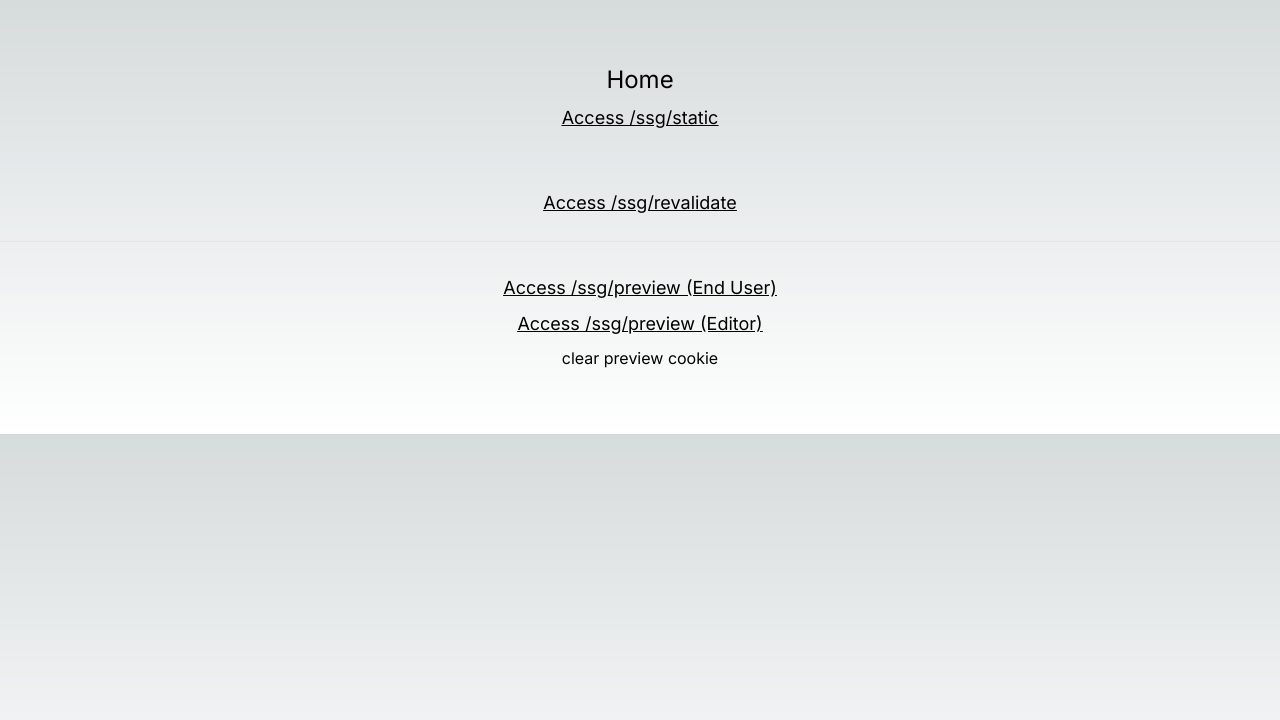
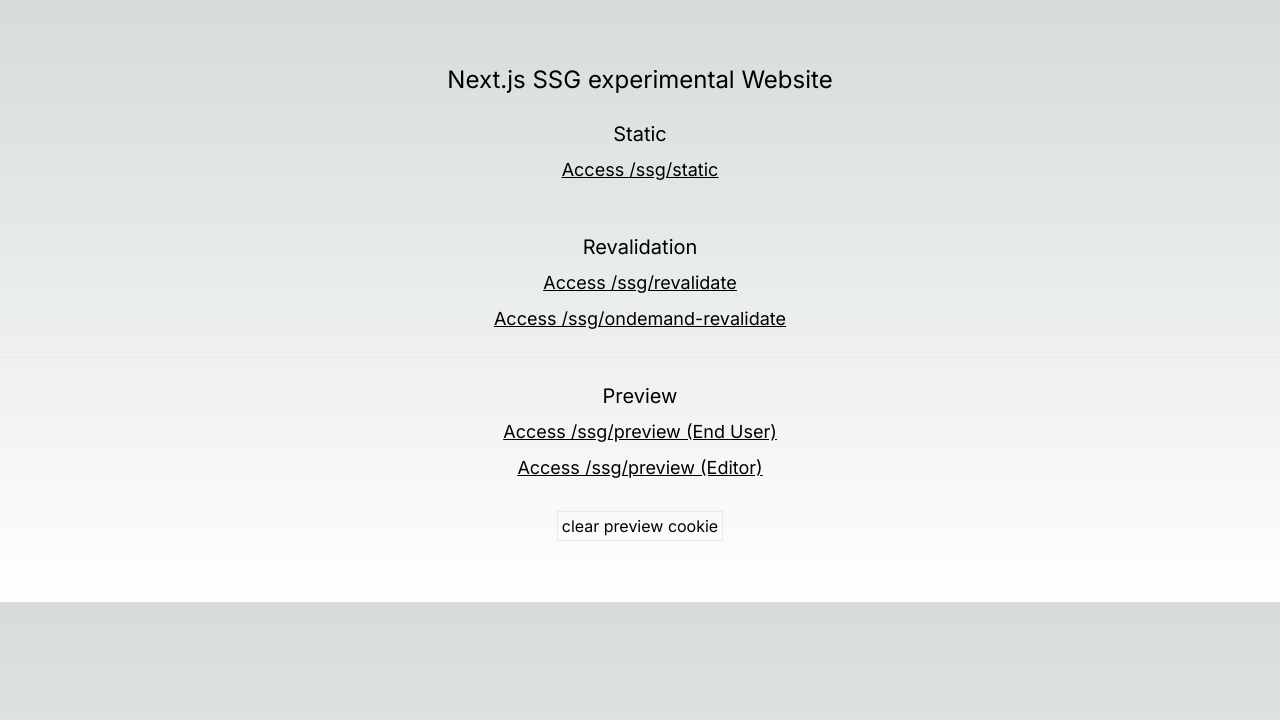
Before and after one commit to TOMO-YOSHI/nextjs-demo, a Next.js app: page / in a window 1280 px wide. Shown: the top 720 px of the page. Built offline with nearby package versions, Linux system fonts and the light colour scheme.

Commit message:
implement ondemand revalidate page

```diff
--- a/src/app/page.tsx
+++ b/src/app/page.tsx
@@ -3,32 +3,40 @@ import { devPreviewAPIURL, prodPreviewAPIURL, devClearCookieAPIURL, prodClearCoo
 
 const previewAPIURL = process.env.NODE_ENV === "production" ? prodPreviewAPIURL : devPreviewAPIURL;
 
-const clearCookieURL = process.env.NODE_ENV === "production" ? prodClearCookieAPIURL : devClearCookieAPIURL;
+const clearCookieAPIURL = process.env.NODE_ENV === "production" ? prodClearCookieAPIURL : devClearCookieAPIURL;
 
 export default function Home() {
   return (
     <main className="py-16">
-      <h1 className="text-center text-2xl">Home</h1>
+      <h1 className="text-center text-2xl">Next.js SSG experimental Website</h1>
+      <br />
+      <h2 className="text-center text-xl">Static</h2>
       <div className='text-center text-lg mt-2 underline'>
         <Link href="/ssg/static">Access /ssg/static</Link>
       </div>
       <br />
       <hr />
       <br />
+      <h2 className="text-center text-xl">Revalidation</h2>
       <div className='text-center text-lg mt-2 underline'>
         <Link href="/ssg/revalidate">Access /ssg/revalidate</Link>
+      </div>
+      <div className='text-center text-lg mt-2 underline'>
+        <Link href="/ssg/ondemand-revalidate">Access /ssg/ondemand-revalidate</Link>
       </div>
       <br />
       <hr />
       <br />
+      <h2 className="text-center text-xl">Preview</h2>
       <div className='text-center text-lg mt-2 underline'>
         <Link href="/ssg/preview">Access /ssg/preview (End User)</Link>
       </div>
       <div className='text-center text-lg mt-2 underline'>
         <Link href={previewAPIURL}>Access /ssg/preview (Editor)</Link>
       </div>
+      <br />
       <div className='text-center mt-2'>
-        <Link href={clearCookieURL}>clear preview cookie</Link>
+        <Link className='border p-1' href={clearCookieAPIURL}>clear preview cookie</Link>
       </div>
     </main>
   )
--- a/src/lib/consts.ts
+++ b/src/lib/consts.ts
@@ -5,3 +5,7 @@ export const prodPreviewAPIURL = "https://nextjs-demo-seven-mocha.vercel.app/api
 export const devClearCookieAPIURL = "http://localhost:3000/api/clear-cookie?path=/ssg/preview";
 
 export const prodClearCookieAPIURL = "https://nextjs-demo-seven-mocha.vercel.app/api/clear-cookie?path=/ssg/preview";
+
+export const devRevalidateAPIURL = "http://localhost:3000/api/revalidate?secret=MY_SECRET_TOKEN&slug=/ssg/ondemand-revalidate";
+
+export const prodRevalidateAPIURL = "https://nextjs-demo-seven-mocha.vercel.app/api/revalidate?secret=MY_SECRET_TOKEN&slug=/ssg/ondemand-revalidate";
--- /dev/null
+++ b/src/pages/api/revalidate.ts
@@ -0,0 +1,25 @@
+import type { NextApiRequest, NextApiResponse } from 'next';
+
+// http://localhost:3000/api/revalidate?secret=MY_SECRET_TOKEN&slug=/ssg/ondemand-revalidate
+
+export default async function handler(req: NextApiRequest, res: NextApiResponse) {
+  // Check for secret to confirm this is a valid request
+  if (req.query.secret !== 'MY_SECRET_TOKEN') {
+    return res.status(401).json({ message: 'Invalid token' })
+  }
+
+  try {
+    // this should be the actual path not a rewritten path
+    // e.g. for "/blog/[slug]" this should be "/blog/post-1"
+    const { slug } = req.query;
+    if(typeof slug !== "string") {
+      return res.status(401).json({ message: 'Invalid slug' })
+    }
+    await res.revalidate(slug)
+    return res.json({ revalidated: true })
+  } catch (err) {
+    // If there was an error, Next.js will continue
+    // to show the last successfully generated page
+    return res.status(500).send('Error revalidating')
+  }
+}
--- /dev/null
+++ b/src/pages/ssg/ondemand-revalidate.tsx
@@ -0,0 +1,33 @@
+import '../../app/globals.css'
+import React from 'react';
+import { formatter } from '../../lib/utils';
+import { devRevalidateAPIURL, prodRevalidateAPIURL } from '../../lib/consts';
+import type { InferGetStaticPropsType } from 'next';
+
+const revalidateAPIURL = process.env.NODE_ENV === "production" ? prodRevalidateAPIURL : devRevalidateAPIURL;
+
+export default function Revalidate({ lastUpdate }: InferGetStaticPropsType<typeof getStaticProps>) {
+  const onClickHandler = () => {
+    fetch(revalidateAPIURL);
+  }
+  return (
+    <main className="py-16">
+      <h1 className="text-center text-2xl">SSG On-Demand Revalidation</h1>
+      <p className="text-center text-lg mt-2">This page can be revalidated on demand.</p>
+      <p className="text-center text-lg mt-2">Updated at {lastUpdate}</p>
+      <br />
+      <div className='text-center'>
+        <button className="border p-1 mx-auto" onClick={onClickHandler}>Revalidate this page</button>
+      </div>
+    </main>
+  )
+}
+
+export async function getStaticProps() {
+  return {
+    props: {
+      lastUpdate: formatter.format(new Date)
+    },
+    revalidate: 10, // In seconds
+  }
+}
--- a/src/pages/ssg/revalidate.tsx
+++ b/src/pages/ssg/revalidate.tsx
@@ -6,7 +6,7 @@ import type { InferGetStaticPropsType } from 'next';
 export default function Revalidate({ lastUpdate }: InferGetStaticPropsType<typeof getStaticProps>) {
   return (
     <main className="py-16">
-      <h1 className="text-center text-2xl">SSG Revalidate</h1>
+      <h1 className="text-center text-2xl">SSG Revalidation</h1>
       <p className="text-center text-lg mt-2">This page is automatically revalidated every 10s.</p>
       <p className="text-center text-lg mt-2">Updated at {lastUpdate}</p>
     </main>
```
